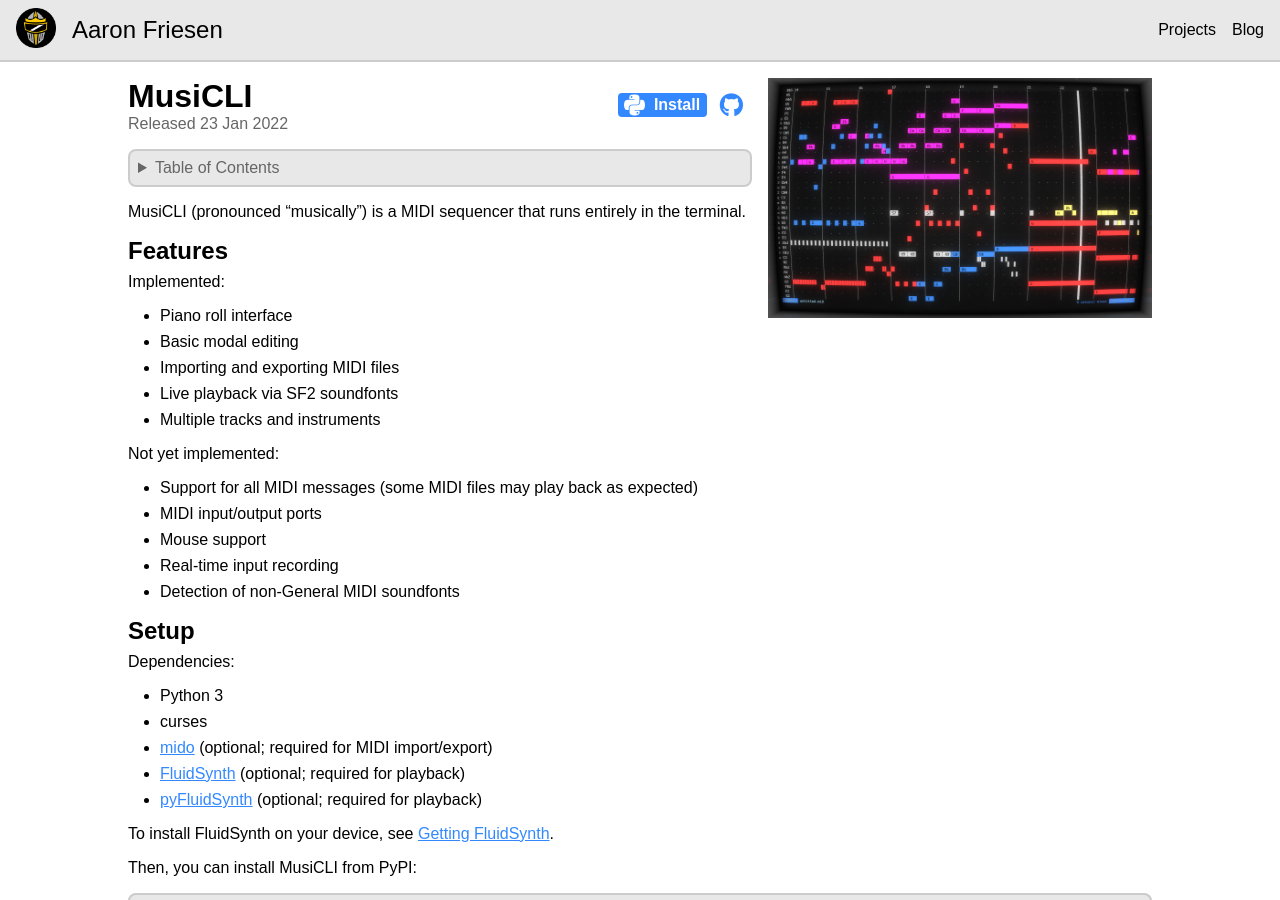
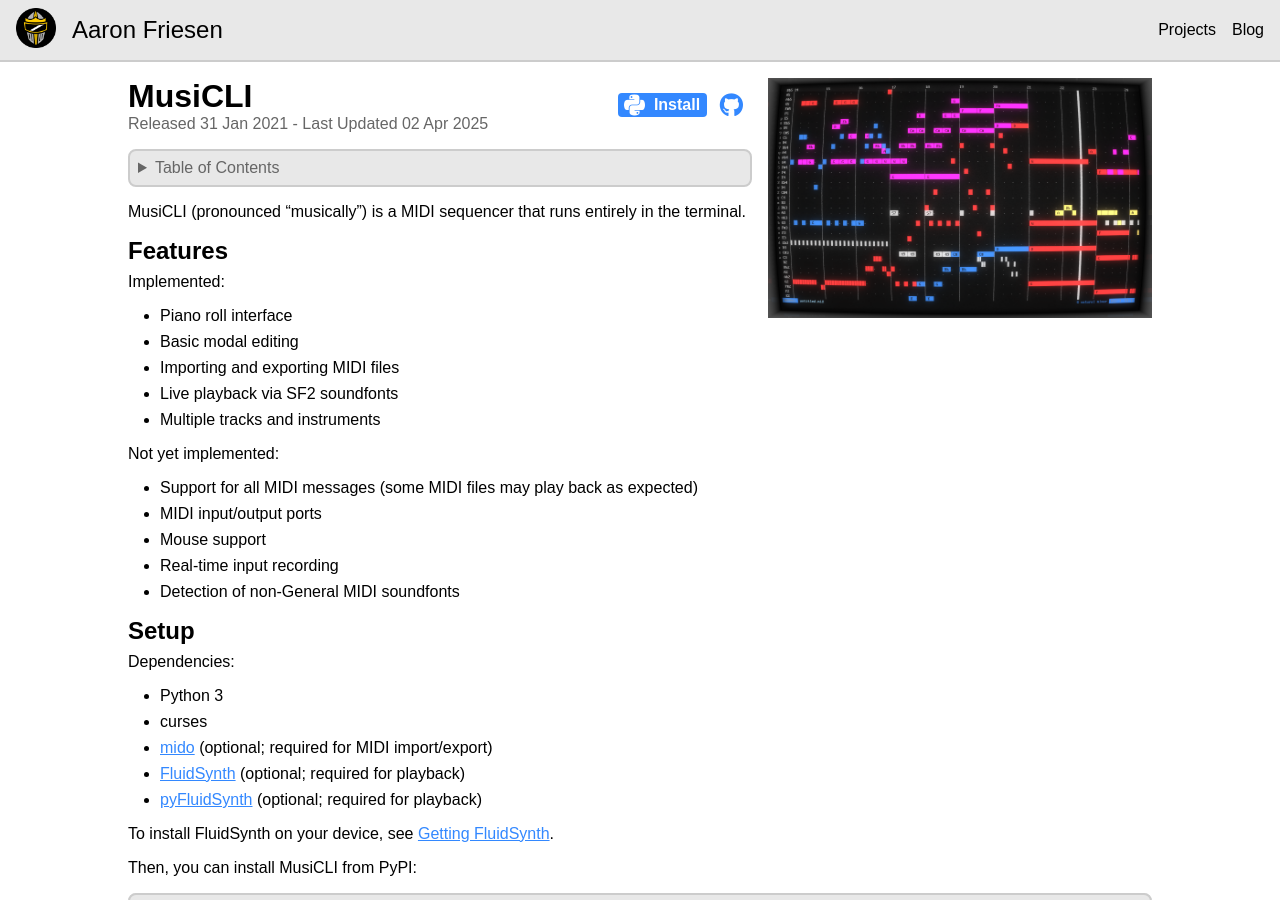
Before and after one commit to friedev/website, a Jekyll site: the page built from _projects/musicli.html, in a window 1280 px wide and 900 px high. Built offline with Jekyll 4.4.1, drawn with Linux system fonts in a browser that asks for light colours; the table of contents is made by our own code.

Commit message:
Sort projects by update date

```diff
--- a/_config.yml
+++ b/_config.yml
@@ -13,7 +13,7 @@ collections:
   projects:
     output: true
     permalink: "/:path/"
-    sort_by: date
+    sort_by: updated
 
 defaults:
   -
--- a/_layouts/project.html
+++ b/_layouts/project.html
@@ -13,9 +13,11 @@ layout: page
 	<div>
 		<h1 class="post">{{ page.title }}</h1>
 		<p class="date">
-			Released {{ page.date | date_to_string }}
-			{% if page.updated %}
-				- Last Updated {{ page.updated | date_to_string }}
+			{% capture date_string %}{{ page.date | date_to_string }}{% endcapture %}
+			{% capture updated_string %}{{ page.updated | date_to_string }}{% endcapture %}
+			Released {{ date_string }}
+			{% if date_string != updated_string %}
+				- Last Updated {{ updated_string }}
 			{% endif %}
 		</p>
 	</div>
--- a/_projects/minius-maximus.html
+++ b/_projects/minius-maximus.html
@@ -1,6 +1,7 @@
 ---
 title: Minius Maximus
 date: 2020-02-16
+updated: 2020-02-16
 type: game
 github: UNL-Game-Dev-Club/minius-maximus
 download: https://github.com/UNL-Game-Dev-Club/minius-maximus/releases/latest
--- a/_projects/musicli.html
+++ b/_projects/musicli.html
@@ -1,7 +1,7 @@
 ---
 title: MusiCLI
 date: 2021-01-31
-date: 2022-01-23
+updated: 2025-04-02
 type: software
 github: friedev/musicli
 pypi: musicli-sequencer
--- a/_projects/vw.html
+++ b/_projects/vw.html
@@ -1,6 +1,7 @@
 ---
 title: vw
 date: 2023-02-05
+updated: 2023-02-05
 type: software
 github: friedev/vw
 logo: true
```
